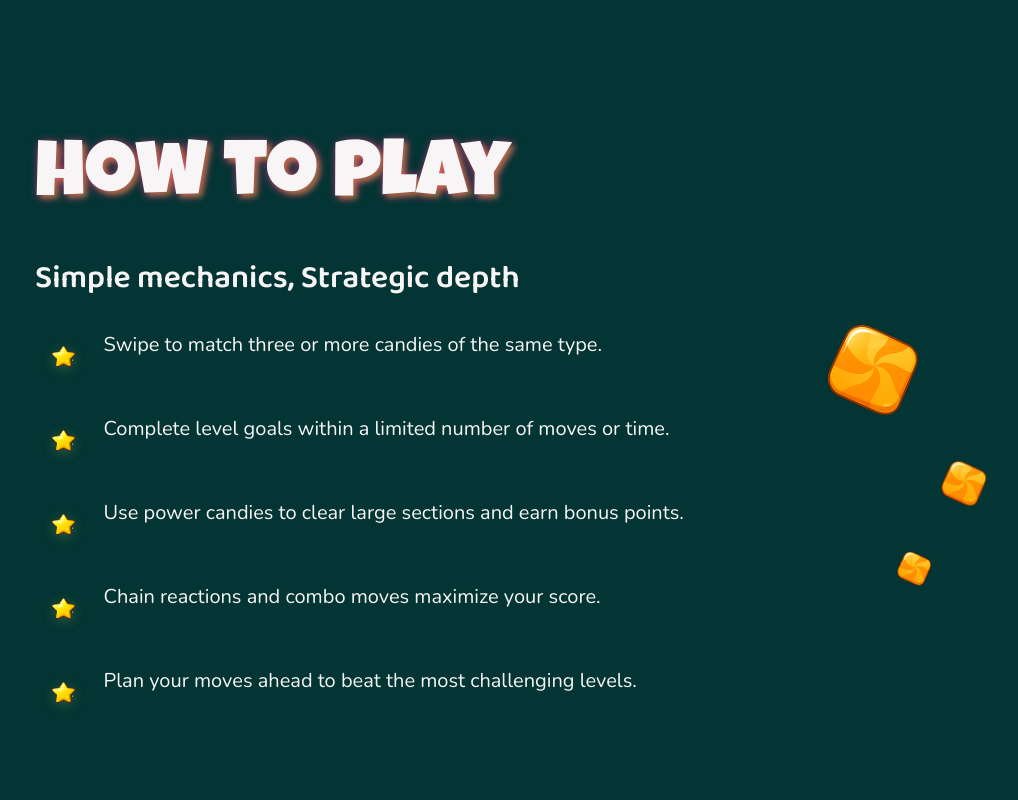
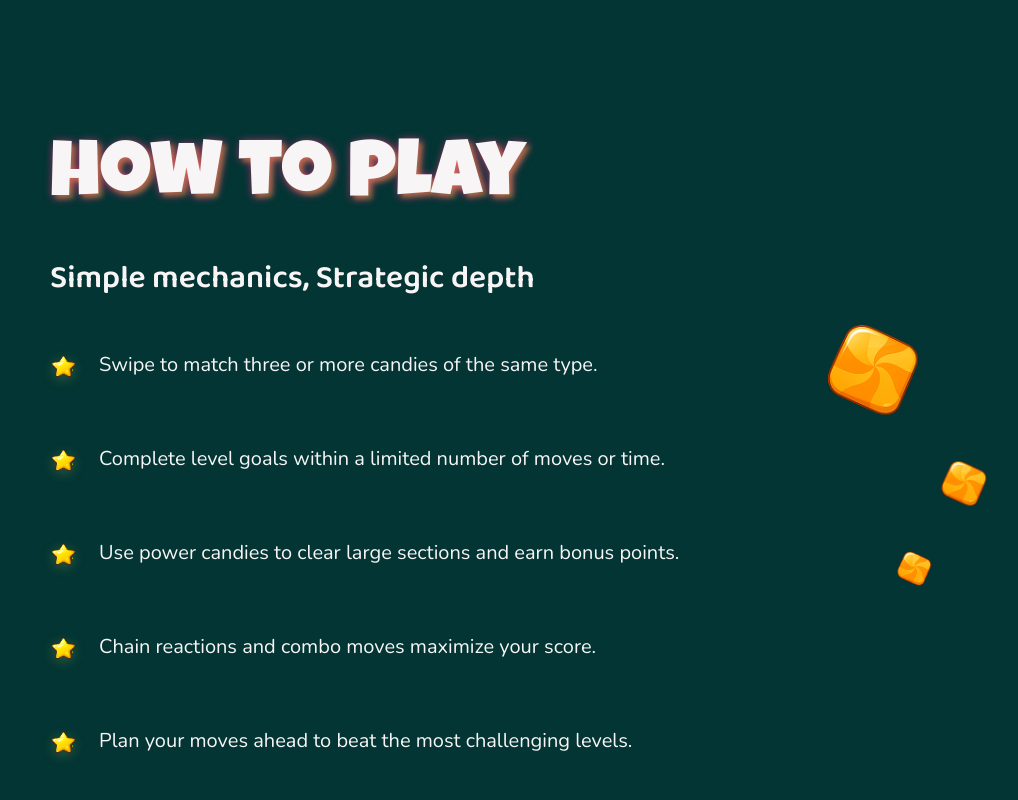
Before and after one commit to Belaya-Olga/STP-9449, a website built with Vite: page src/index.html in a window 1280 px wide. Shown: the part 620-1420 px from the top of the page, without its empty margins (25-1043 px from the left). Built offline with nearby package versions, Linux system fonts and the light colour scheme.

Commit message:
fix stars

```diff
--- a/src/css/how-to-play.css
+++ b/src/css/how-to-play.css
@@ -3,7 +3,6 @@
   flex-direction: column;
   gap: 20px;
   background-image: none;
-  /* padding-top: 120px; */
 }
 .how-to-play-mainheader {
   font-family: 'Luckiest Guy', sans-serif;
@@ -19,6 +18,7 @@
   font-size: 20px;
   line-height: 1.4;
   color: #f7f5f5;
+  max-width: 210px;
 }
 .how-to-play-list {
   padding: 0;
@@ -37,7 +37,8 @@
 .how-to-play-item img {
   width: 40px;
   height: 40px;
-  /* flex-shrink: 0; */
+
+  vertical-align: top;
 }
 
 .how-to-play-text {
@@ -63,24 +64,26 @@
     font-size: 80px;
     text-align: start;
     padding-bottom: 9px;
+    padding-left: 15px;
   }
   .how-to-play-list {
-    /* max-width: 60%; */
   }
   .how-to-play-header {
     font-size: 32px;
     line-height: 1.25;
+    max-width: 500px;
+    padding-left: 15px;
   }
 
   .how-to-play-item {
     display: flex;
-    align-items: flex-start;
-    gap: 8.5px;
+    align-items: center;
   }
 
   .how-to-play-item img {
     width: 60px;
     height: 60px;
+    padding-top: 10px;
   }
 
   .how-to-play-text {
--- a/src/partials/header.html
+++ b/src/partials/header.html
@@ -24,11 +24,11 @@
         <use href="../img/sprite.svg#icon-prime_twitter"></use>
       </svg>
     </button>
-    <button type="button" class="mobile-menu-close-btn" id="menu-close">
+    <!-- <button type="button" class="mobile-menu-close-btn" id="menu-close">
       <svg class="menu-close-icon" width="24" height="24">
         <use href="../img/sprite.svg#icon-Vector3"></use>
       </svg>
-    </button>
+    </button> -->
   </div>
 </header>
 <!-- <button class="burger-btn js-toggle-menu" type="button">
```
